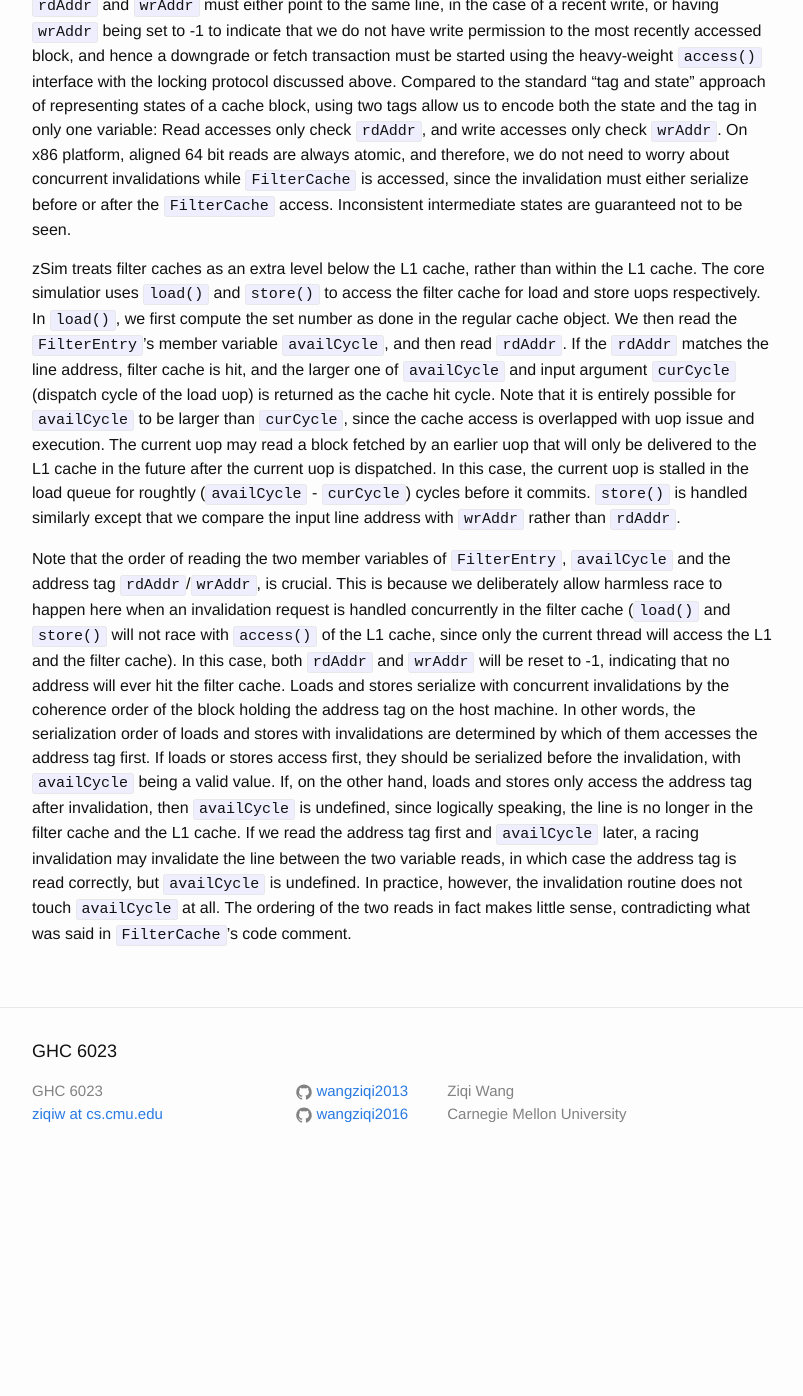
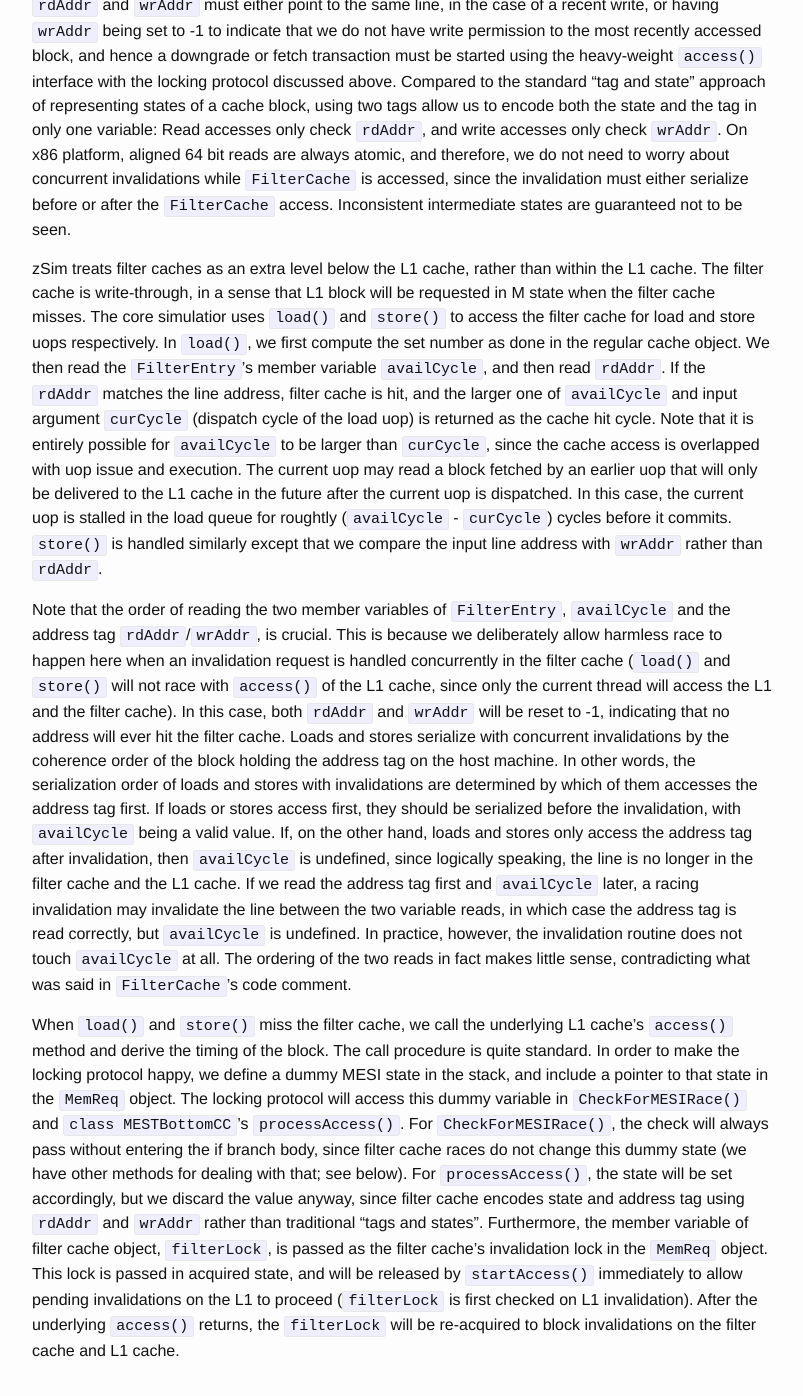
Before and after one commit to wangziqi2013/wangziqi2013.github.io, a Jekyll site: the page built from _posts/2020-01-09-understand-zsim-cache-cc.markdown, in a window 1280 px wide and 1400 px high, scrolled down 8821 px. Shown: the top 1396 px of the window, without its empty margins (238-1041 px from the left). Built offline with Jekyll 4.4.1, drawn with Linux system fonts in a browser that asks for light colours; before the commit the page ends 10006 px from its top, so only the background shows below that.

Commit message:
Adding access

```diff
--- a/_posts/2020-01-09-understand-zsim-cache-cc.markdown
+++ b/_posts/2020-01-09-understand-zsim-cache-cc.markdown
@@ -338,7 +338,8 @@ therefore, we do not need to worry about concurrent invalidations while `FilterC
 must either serialize before or after the `FilterCache` access. Inconsistent intermediate states are guaranteed not to
 be seen.
 
-zSim treats filter caches as an extra level below the L1 cache, rather than within the L1 cache. The core simulatior uses
+zSim treats filter caches as an extra level below the L1 cache, rather than within the L1 cache. The filter cache is
+write-through, in a sense that L1 block will be requested in M state when the filter cache misses. The core simulatior uses
 `load()` and `store()` to access the filter cache for load and store uops respectively. In `load()`, we first compute the
 set number as done in the regular cache object. We then read the `FilterEntry`'s member variable `availCycle`, and then
 read `rdAddr`. If the `rdAddr` matches the line address, filter cache is hit, and the larger one of `availCycle` and
@@ -363,3 +364,16 @@ and `availCycle` later, a racing invalidation may invalidate the line between th
 address tag is read correctly, but `availCycle` is undefined. In practice, however, the invalidation routine does not
 touch `availCycle` at all. The ordering of the two reads in fact makes little sense, contradicting what was said in
 `FilterCache`'s code comment.
+
+When `load()` and `store()` miss the filter cache, we call the underlying L1 cache's `access()` method and derive the
+timing of the block. The call procedure is quite standard. In order to make the locking protocol happy, we define
+a dummy MESI state in the stack, and include a pointer to that state in the `MemReq` object. The locking protocol
+will access this dummy variable in `CheckForMESIRace()` and `class MESTBottomCC`'s `processAccess()`. For
+`CheckForMESIRace()`, the check will always pass without entering the if branch body, since filter cache
+races do not change this dummy state (we have other methods for dealing with that; see below). For `processAccess()`,
+the state will be set accordingly, but we discard the value anyway, since filter cache encodes state and address
+tag using `rdAddr` and `wrAddr` rather than traditional "tags and states". Furthermore, the member variable of filter
+cache object, `filterLock`, is passed as the filter cache's invalidation lock in the `MemReq` object. This lock
+is passed in acquired state, and will be released by `startAccess()` immediately to allow pending invalidations
+on the L1 to proceed (`filterLock` is first checked on L1 invalidation). After the underlying `access()` returns,
+the `filterLock` will be re-acquired to block invalidations on the filter cache and L1 cache.
```
